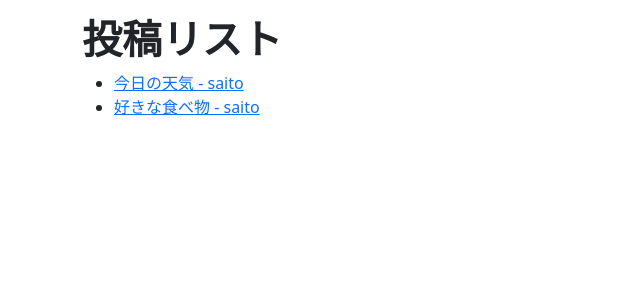
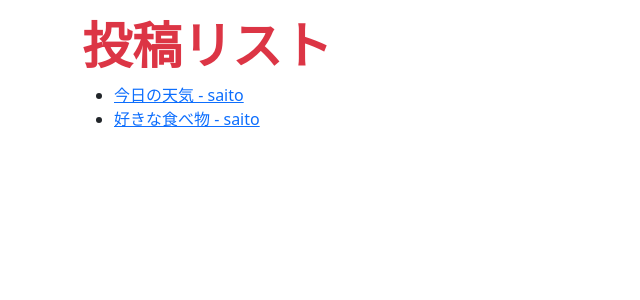
Before and after one commit to shogo6768/simpleblog-3, a Django app: page / in a window 1280 px wide. Shown: the part 56-356 px from the top of the page, without its empty margins (0-640 px from the left). Run offline with Django 3.2, Linux system fonts and the light colour scheme; data comes from the database, SQL or seed files in the repository.

Commit message:
Djangoで簡単なブログを作ってみよう♯3

```diff
--- a/blogproject/settings.py
+++ b/blogproject/settings.py
@@ -120,7 +120,7 @@ USE_TZ = True
 
 STATIC_URL = '/static/'
 
-STATICFILES_DIRS = [BASE_DIR / "static"]
+STATICFILES_DIRS = [BASE_DIR / "static"] #追加
 
 # django　2.0までは以下
 # import os
--- a/static/style.css
+++ b/static/style.css
@@ -1,4 +1,6 @@
 h1{
     margin-top: 15px;
     font-weight: bold;
+    font-size: 50px;
+
 }
--- a/templates/home.html
+++ b/templates/home.html
@@ -11,7 +11,7 @@
 
 {% block content %}
 
-<h1 class="list-title">投稿リスト</h1>
+<h1 class="text-danger">投稿リスト</h1>
 <ul>
 {% for post in object_list %}
     <li><a href="{% url 'blog_detail' post.pk %}">{{ post.title }} - {{ post.author }}</a></li>
```
